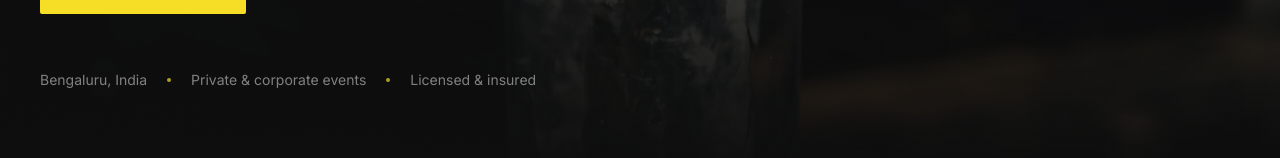
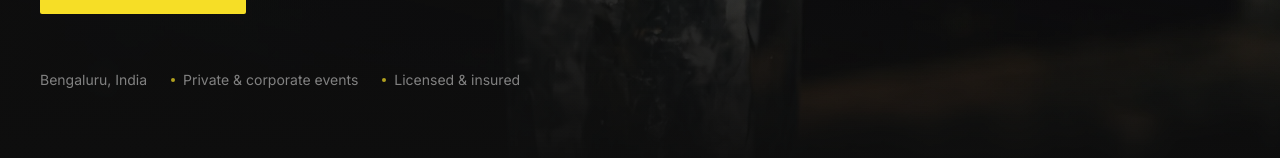
Before and after one commit to AshwinLokanath009/thebartenderscompany, a React (Vite) app: page / in a window 1280 px wide. Shown: the part 642-800 px from the top of the page. Built offline with nearby package versions, Linux system fonts and the light colour scheme.

Commit message:
Fix: tighten hero facts spacing and align separator dot

```diff
--- a/src/components/Hero.tsx
+++ b/src/components/Hero.tsx
@@ -116,11 +116,11 @@ export default function Hero() {
             initial={{ opacity: 0 }}
             animate={{ opacity: 1 }}
             transition={{ duration: 0.8, delay: 0.6 }}
-            className="mt-14 flex flex-wrap items-center gap-x-5 gap-y-2 text-xs sm:text-sm text-charcoal-400"
+            className="mt-14 flex flex-wrap items-center gap-y-2 text-xs sm:text-sm text-charcoal-400"
           >
             {facts.map((f, i) => (
-              <li key={f} className="flex items-center gap-5">
-                {i > 0 && <span className="w-1 h-1 rounded-full bg-lemon-500/70" />}
+              <li key={f} className="flex items-center gap-2 mr-6">
+                {i > 0 && <span className="inline-block w-1 h-1 rounded-full bg-lemon-500/70" />}
                 <span>{f}</span>
               </li>
             ))}
```
